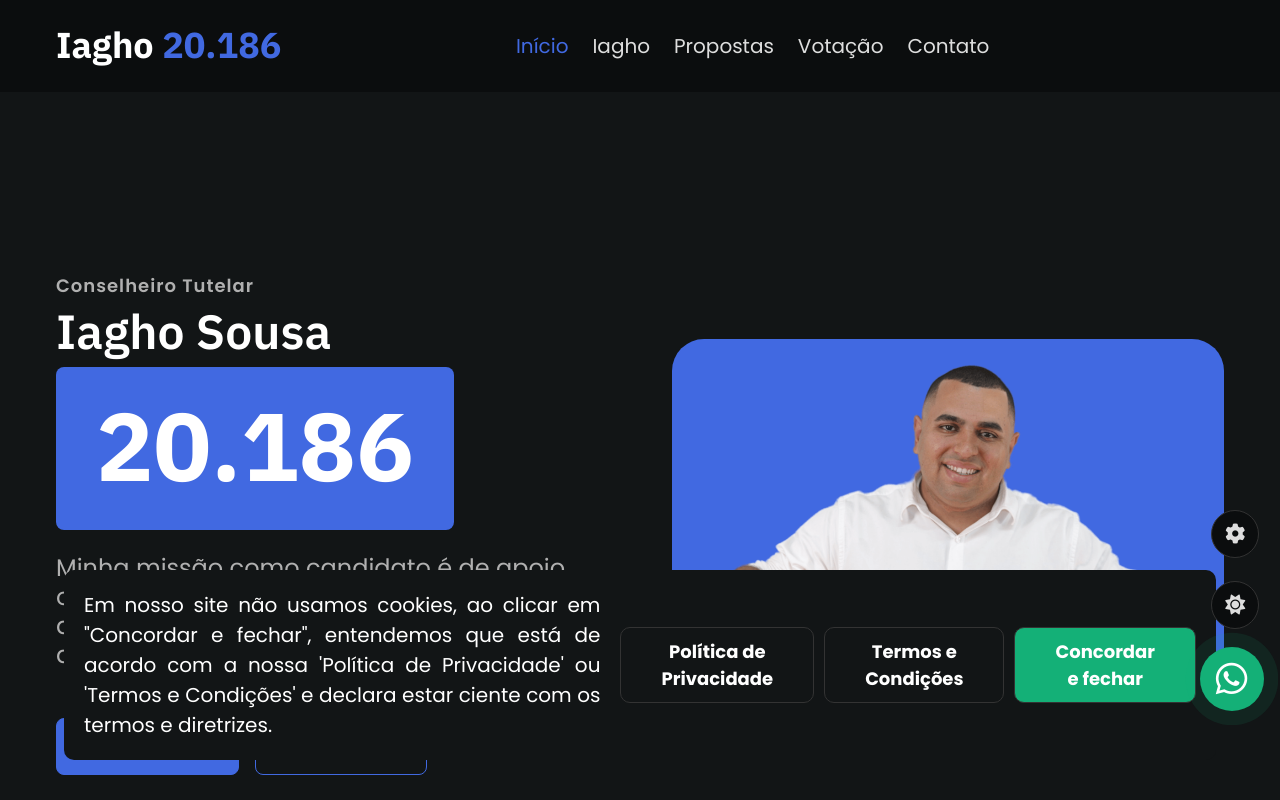
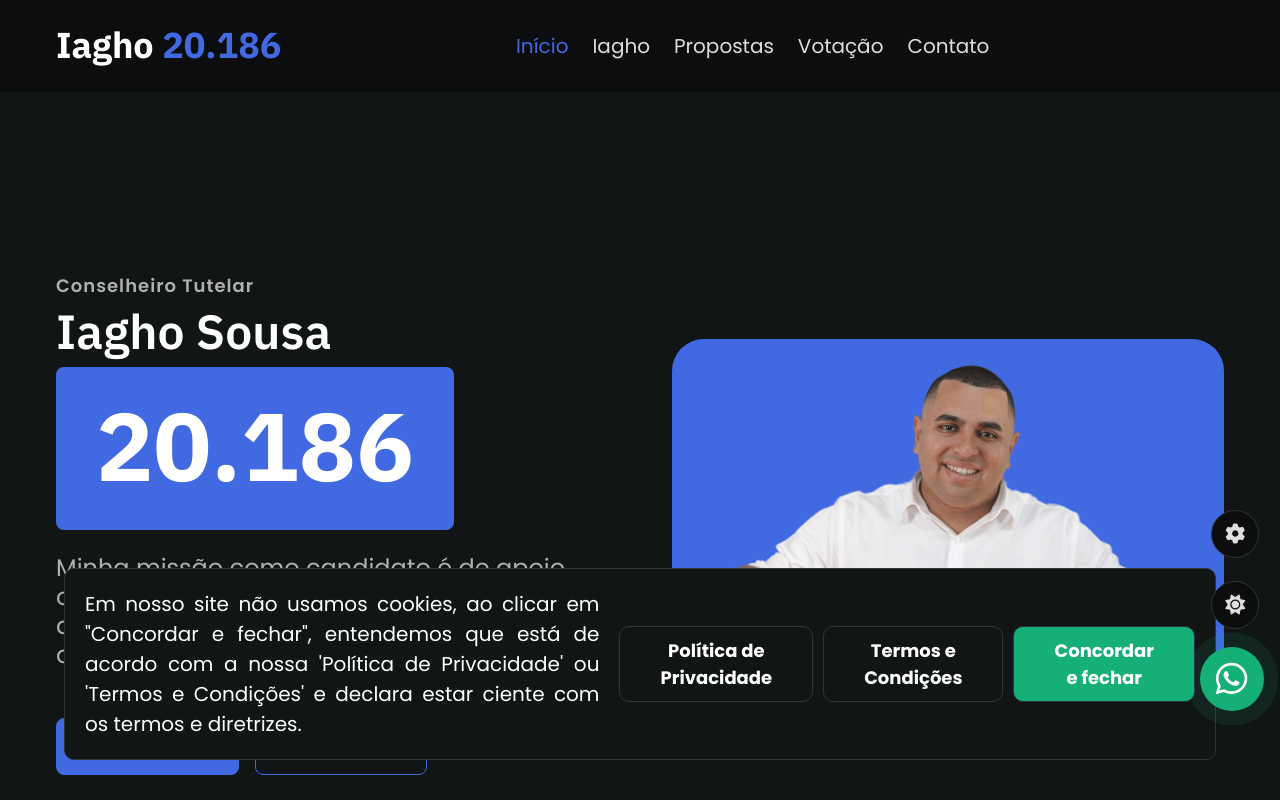
Before and after one commit to RafaeltiMoreira/iagho-20.186, a plain HTML site: page index.html in a window 1280 px wide. Shown: the top 800 px of the page. Drawn offline with nearby package versions, Linux system fonts and the light colour scheme.

Commit message:
Update styles.css

```diff
--- a/assets/css/styles.css
+++ b/assets/css/styles.css
@@ -1187,6 +1187,7 @@ section.perguntas .itens .item p span {
   transform: translate(-50%);
   border-radius: 10px;
   display: none;
+  border: 1px solid var(--border-color);
 }
 
 .lgpd-msg.show {
```
